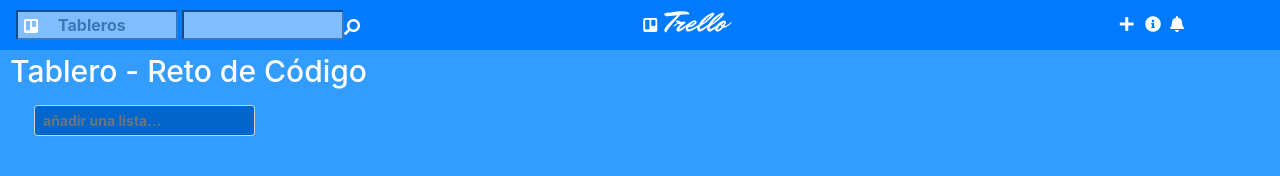
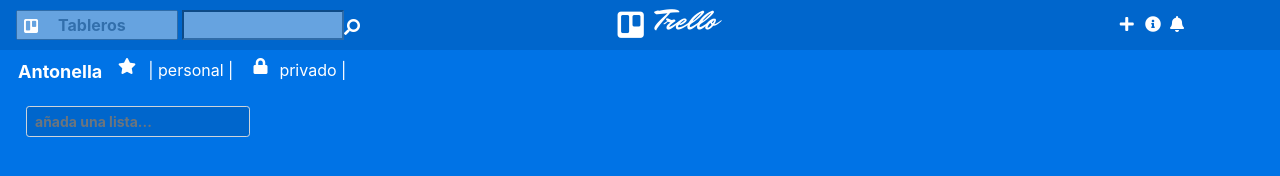
Before and after one commit to anto-caroca/Trello-challenge, a website: page index.html in a window 1280 px wide. Drawn offline with nearby package versions, Linux system fonts and the light colour scheme.

Commit message:
agrego iconos y detalles de look

```diff
--- a/index.html
+++ b/index.html
@@ -11,39 +11,47 @@
     <title>Trello</title>
 </head>
 <body>
-  <nav class="navbar navbar-dark bg-primary">
-      <div class="set">
-          <i id="plus" class="fas fa-plus"></i><i id="info" class="fas fa-info-circle"></i><i id="bell" class="fas fa-bell"></i>
-       </div>
+  <nav id="nav" class="navbar navbar-dark">
+    <div class="set">
+      <a href="#"><i id="plus" class="fas fa-plus"></i><i id="info" class="fas fa-info-circle"></i><i id="bell" class="fas fa-bell"></i></a>
+    </div>
     <div class="searchWithIcon">
       <input type="text" placeholder="Tableros">
       <i id="trello" class="fab fa-trello"></i>
       <input type="search">
-      <i id="lupa" class="fas fa-search"></i>
+      <a href="#"><i id="lupa" class="fas fa-search"></i></a>
+    </div>
+    <i id="i" class="fab fa-trello"></i><h3>Trello</h3>
+  </nav>
 
-    </div>
-    <i id="i" class="fab fa-trello"></i><h4>Trello</h4>
-  </nav>
-    <h4>Tablero - Reto de Código</h4>
-    <div class="d-flex p-2 outline-secondary">
+  <div class="d-flex flex-row">
+    <div class="p-2"><a href="#"><h4>Antonella</h4></a><a href="#"><i id="star" class="fas fa-star"></i></a></div>
+    <div class="p-2"><a href="#"><p id="p1">|  personal  |</p></a></div>
+    <div class="p-2"><a href="#"><p id="p2">privado |</p></a><a href="#"><i id="lock" class="fas fa-lock"></i></a></div>
+  </div>
+    <div class="d-flex flex-row">
     <form class="form-inline-block">
         <div class="form-group mx-sm-3 mb-2">
-          <input class="form-control form-control-sm" type="text" id="hide" placeholder="añadir una lista..." readonly>
+          <input type="text"  class="form-control form-control-sm" id="hide" placeholder="añada una lista..." readonly>
         </div>
+        <div class="wrap">
         <div id="show" class="p-2">
-          <input class="form-control form-control-sm" type="text" id="nombre" placeholder="nombre de la lista">
+          <input class="form-control form-control-sm" type="text" id="nombre" placeholder="introduzca título de la lista">
           <textarea class="form-control form-control-sm" type="text" id="tarea" rows="2" cols="30" placeholder="añadir tarea"></textarea>
         </div>
-        <div id="buttons">
+        <div id="buttons" class="p-2">
           <button type="button" class="btn btn-success mb-2" onclick="addTarea()" id="btn">Añadir</button>
           <button type="button" class="close" onclick="removeTarea()" aria-label="Close">
-            <span aria-hidden="true">&times;</span>
+          <span aria-hidden="true">&times;</span>
           </button>
         </div>
+      </div>
     </form>
+
     <div id="container-2" class="p-2">
+        <div id="wrap2" class="wrap">
         <div id="show2">
-            <input class="form-control form-control-sm" type="text" id="nombre2" placeholder="nombre de la lista">
+            <input class="form-control form-control-sm" type="text" id="nombre2" placeholder="introduzca título de la lista">
             <textarea class="form-control form-control-sm" type="text" id="tarea2" rows="2" cols="30" placeholder="añadir tarea"></textarea>
           </div>
           <div id="buttons2">
@@ -54,6 +62,7 @@
           </div>
     </div>
   </div>
+  </div>
     <script src="https://code.jquery.com/jquery-3.3.1.slim.min.js" integrity="sha384-q8i/X+965DzO0rT7abK41JStQIAqVgRVzpbzo5smXKp4YfRvH+8abtTE1Pi6jizo" crossorigin="anonymous"></script>
     <script src="https://cdnjs.cloudflare.com/ajax/libs/popper.js/1.14.3/umd/popper.min.js" integrity="sha384-ZMP7rVo3mIykV+2+9J3UJ46jBk0WLaUAdn689aCwoqbBJiSnjAK/l8WvCWPIPm49" crossorigin="anonymous"></script>
     <script src="https://stackpath.bootstrapcdn.com/bootstrap/4.1.3/js/bootstrap.min.js" integrity="sha384-ChfqqxuZUCnJSK3+MXmPNIyE6ZbWh2IMqE241rYiqJxyMiZ6OW/JmZQ5stwEULTy" crossorigin="anonymous"></script>
--- a/src/css/style.css
+++ b/src/css/style.css
@@ -1,5 +1,5 @@
 body{
-    background-color: #339cff;
+    background-color: #0073e6;
 }
 
 .searchWithIcon i{
@@ -58,9 +58,13 @@
     height: 50px;
 }
 
+#nav{
+    background-color: #0066cc;
+}
+
 nav input{
     width: 10%;
-    opacity: 0.5;
+    opacity: 0.4;
 }
 
 @font-face{
@@ -68,7 +72,7 @@
     src: url(https://fonts.google.com/specimen/Mr+Dafoe);
 }
 
-nav h4, i{
+nav h3, i{
     position: absolute;
     font-family: 'Mr Dafoe', cursive;
     padding-left: 50%;
@@ -76,7 +80,11 @@
 }
 
 #i{
-    padding-left: 49%;
+    padding-left: 47%;
+    font-size: 30px;
+}
+h3{
+    font-size: 30px;
 }
 
 h4{
@@ -84,26 +92,30 @@
     color: white;
     margin-left: 10px;
     margin-top: 3px;
-    font-size: 30px;
+    font-size: 18px;
+    font-weight: bold;
+    padding-right: 30px;
 }
+
+p{
+    color: white;
+}
+
 
 form {
     width:20%;
     margin-left: 10px;
 }
 
-div input{
-    background-color: white;
-    margin: 5 5 5 5px;
+.close{
+    position: absolute;
+    margin-left: 15px;
 }
 
-.close{
-    position: absolute;
-}
-div #hide {
+ #hide {
+    background-color: #0066cc;
     color: white;
     font-weight: bold;
-    background-color: #0066cc;
 }
 
 #nombre, #nombre2{
@@ -115,6 +127,49 @@
 }
 
 #container-2{
-    margin-top: 8px;
+    margin-top: 0px;
     width: 20%;
 }
+
+#star{
+    padding-left: 110px;
+    top: 58px;
+}
+
+#lock{
+    padding-left: 4px;
+    top: 58px;
+}
+
+#p2{
+    padding-left: 30px;
+}
+
+.p-2{
+    padding-right: 20px;
+}
+
+::placeholder{
+    color: black;
+    opacity: 0.5;
+}
+
+.wrap{
+    background-color: lightgray;
+}
+
+#wrap2{
+    width: 120%;
+    padding-bottom: 10px;
+}
+
+#show2{
+    width: 98%;
+    padding-top: 7px;
+    padding-left: 8px;
+}
+
+#buttons2{
+    padding-top: 10px;
+    padding-left: 10px;
+}
```
